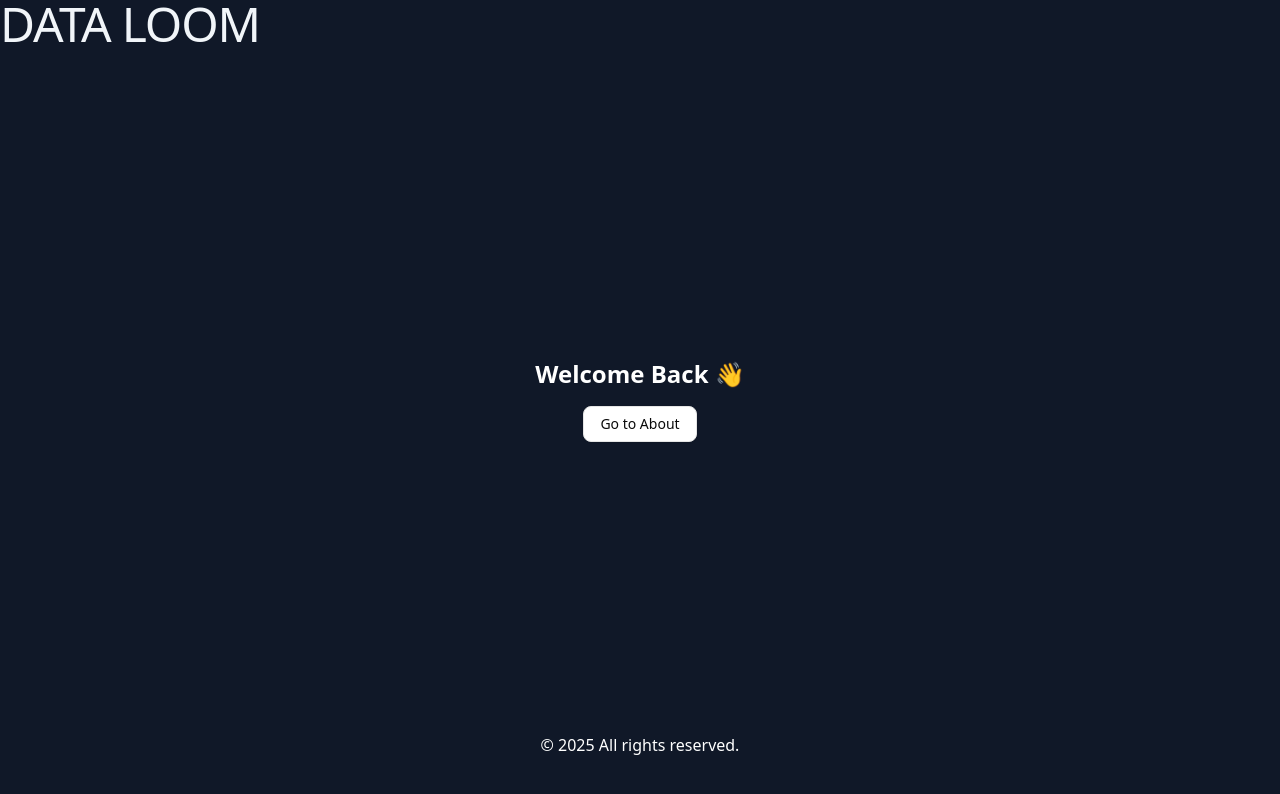
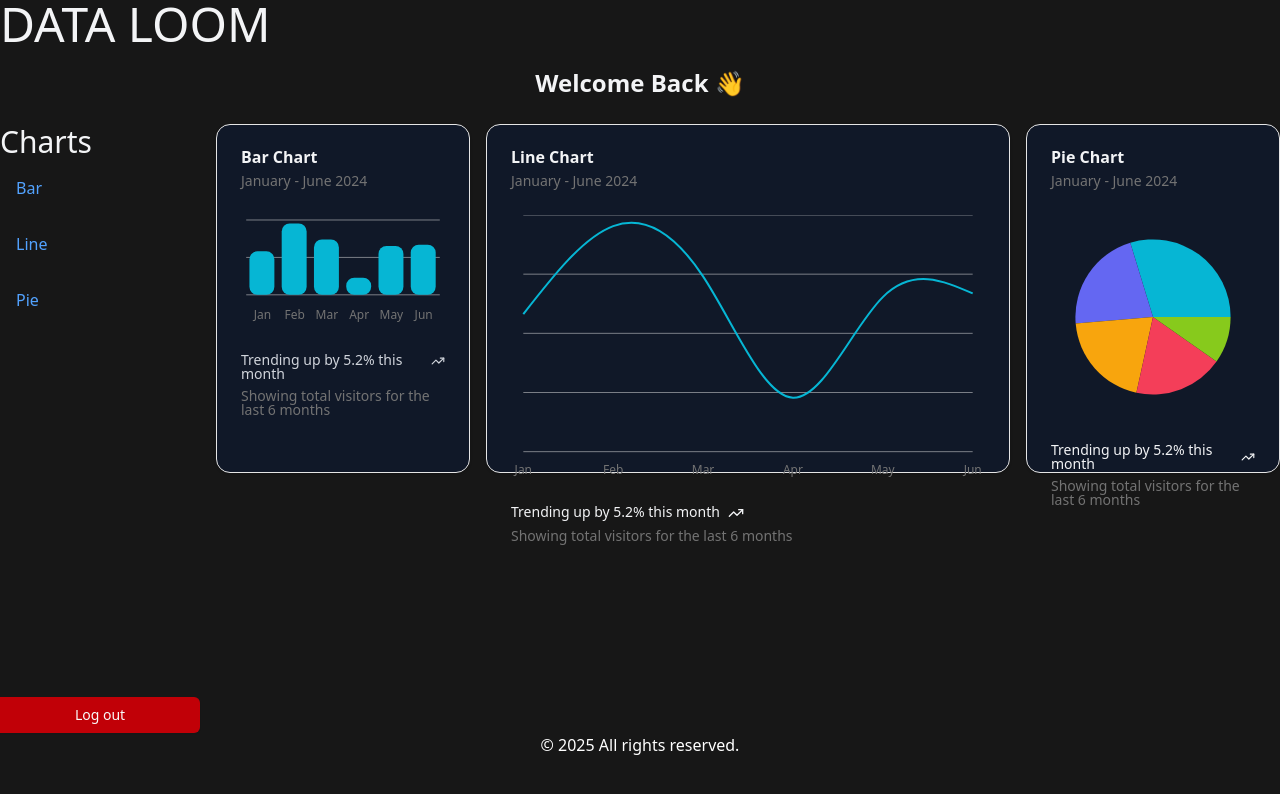
Before and after one commit to HardikDk121/Data_Loom, a React (Vite) app in the folder frontend/: page / in a window 1280 px wide. Shown: the top 794 px of the page. Built offline with nearby package versions, Linux system fonts and the light colour scheme.

Commit message:
added charts

```diff
--- /dev/null
+++ b/frontend/src/components/BackgroundImage.jsx
@@ -0,0 +1,7 @@
+function BackgroundImage()
+{
+    return(
+        <img src="assets/images/4905827.jpg " className={`rounded-2xl opacity-75 col-span-8 row-span-12 w-full h-full`} alt=""  />
+    )
+}
+export default BackgroundImage;
--- /dev/null
+++ b/frontend/src/components/BarChart.jsx
@@ -0,0 +1,72 @@
+
+import { TrendingUp } from "lucide-react"
+import { Bar, BarChart, CartesianGrid, XAxis } from "recharts"
+
+import {
+  Card,
+  CardContent,
+  CardDescription,
+  CardFooter,
+  CardHeader,
+  CardTitle,
+} from "@/components/ui/card"
+import {
+
+  ChartContainer,
+  ChartTooltip,
+  ChartTooltipContent,
+} from "@/components/ui/chart"
+const chartData = [
+  { month: "January", desktop: 186 },
+  { month: "February", desktop: 305 },
+  { month: "March", desktop: 237 },
+  { month: "April", desktop: 73 },
+  { month: "May", desktop: 209 },
+  { month: "June", desktop: 214 },
+]
+
+const chartConfig = {
+  desktop: {
+    label: "Desktop",
+    color: "hsl(var(--chart-1))",
+  },
+}
+
+export function Component() {
+  return (
+    <Card className={`col-span-3 row-span-7 bg-gray-900 `}>
+      <CardHeader>
+        <CardTitle className={`text-gray-100`}>Bar Chart</CardTitle>
+        <CardDescription>January - June 2024</CardDescription>
+      </CardHeader>
+      <CardContent>
+        <ChartContainer config={chartConfig}>
+          <BarChart accessibilityLayer data={chartData}>
+            <CartesianGrid vertical={false} />
+            <XAxis
+              dataKey="month"
+              tickLine={false}
+              tickMargin={10}
+              axisLine={false}
+              tickFormatter={(value) => value.slice(0, 3)}
+            />
+            <ChartTooltip
+              cursor={false}
+              content={<ChartTooltipContent hideLabel />}
+            />
+            <Bar dataKey="desktop" fill="var(--color-desktop)" radius={8} />
+          </BarChart>
+        </ChartContainer>
+      </CardContent>
+      <CardFooter className="flex-col items-start gap-2 text-sm">
+        <div className="flex gap-2 font-medium leading-none text-gray-300">
+          Trending up by 5.2% this month <TrendingUp className="h-4 w-4" />
+        </div>
+        <div className="leading-none text-muted-foreground">
+          Showing total visitors for the last 6 months
+        </div>
+      </CardFooter>
+    </Card>
+  )
+}
+export default Component;
--- a/frontend/src/components/Header.jsx
+++ b/frontend/src/components/Header.jsx
@@ -1,7 +1,7 @@
 function Header() {
   return (
     <header className="col-span-12 row-span-1">
-      <h1 className="text-slate-100 text-2xl  tracking-tight lg:text-5xl ">DATA LOOM </h1>
+      <h1 className="text-gray-100 text-2xl   lg:text-5xl font-normal ">DATA LOOM  </h1>
     </header>
   );
 }
--- a/frontend/src/components/Home.jsx
+++ b/frontend/src/components/Home.jsx
@@ -1,22 +1,41 @@
 import { Button } from "@/components/ui/button"
 import { Link } from 'react-router-dom'
 import { useLocation } from "react-router-dom";
+import  BarChart   from "./BarChart";
+import LineChart from "./LineChart";
+import PieChart from "./PieChart";
 function Home()
 {
-    const location =useLocation();
+  const location =useLocation();
     const name = location.state?.name;
 
     return(
-    <div className="flex flex-col items-center justify-center h-screen">
-      <h1 className="text-2xl font-bold mb-4 text-white">Welcome Back {name} 👋</h1>
+      <>
+      <h1 className="text-2xl font-bold mb-4  text-center col-span-12 ">Welcome Back {name} 👋</h1>
+      <div className="  row-span-11 col-span-2 flex flex-col  rounded-r-sm">
+        <h2 className="text-3xl">Charts</h2>
+        <ul className="list-none  h-40 flex flex-col gap-2 m-4 ">
+          <li className="flex-1  rounded-xs text-blue-400" >
+            Bar
+          </li>
+          <li className="flex-1  rounded-xs text-blue-400">
+            Line
 
+          </li>
+          <li className="flex-1  rounded-xs text-blue-400">
+            Pie
+          </li>
 
+        </ul>
+        <Button className={`bg-red-700 rounded-none rounded-r-sm box-border mt-auto `}>Log out</Button>
+        </div>
+        <div className="row-span-11 col-span-10   grid grid-cols-12 grid-rows-12 gap-4">
+          <BarChart />
+          <LineChart/>
 
-      {/* Navigate to About Page */}
-      <Link to="/about">
-        <Button variant="outline">Go to About</Button>
-      </Link>
-    </div>)
+          <PieChart/>
+          </div>
+    </>)
 }
 
 export default Home;
--- a/frontend/src/components/Layout.jsx
+++ b/frontend/src/components/Layout.jsx
@@ -9,9 +9,9 @@ function Layout({children})
     const shouldShowHeaderFooter = !hideHeaderFooterRoutes.includes(location.pathname);
 
     return (
-      <div className="App w-full h-screen  bg-gray-900 size-full grid grid-cols-12 grid-rows-12">
+      <div className="App w-full h-screen  bg-neutral-900 size-full grid grid-cols-12 grid-rows-12">
         {shouldShowHeaderFooter && <Header />}
-        <main className={`col-span-12 row-span-10  flex justify-center items-center gap-4`}>
+        <main className={`col-span-12 row-span-10  grid grid-cols-12 grid-rows-12 gap-4   w-full h-full object-cover text-gray-100`}>
           {children}
         </main>
         {shouldShowHeaderFooter && <Footer />}
--- /dev/null
+++ b/frontend/src/components/LineChart.jsx
@@ -0,0 +1,84 @@
+
+import { TrendingUp } from "lucide-react"
+import { CartesianGrid, Line, LineChart, XAxis } from "recharts"
+
+import {
+  Card,
+  CardContent,
+  CardDescription,
+  CardFooter,
+  CardHeader,
+  CardTitle,
+} from "@/components/ui/card"
+import {
+  ChartContainer,
+  ChartTooltip,
+  ChartTooltipContent,
+} from "@/components/ui/chart"
+const chartData = [
+  { month: "January", desktop: 186 },
+  { month: "February", desktop: 305 },
+  { month: "March", desktop: 237 },
+  { month: "April", desktop: 73 },
+  { month: "May", desktop: 209 },
+  { month: "June", desktop: 214 },
+]
+
+const chartConfig = {
+  desktop: {
+    label: "Desktop",
+    color: "hsl(var(--chart-1))",
+  },
+}
+
+export function Component() {
+  return (
+    <Card className={`col-span-6 row-span-7 bg-gray-900 `}>
+      <CardHeader>
+        <CardTitle className={`text-gray-100`}>Line Chart</CardTitle>
+        <CardDescription>January - June 2024</CardDescription>
+      </CardHeader>
+      <CardContent>
+        <ChartContainer config={chartConfig}>
+          <LineChart
+            accessibilityLayer
+            data={chartData}
+            margin={{
+              left: 12,
+              right: 12,
+            }}
+          >
+            <CartesianGrid vertical={false} />
+            <XAxis
+              dataKey="month"
+              tickLine={false}
+              axisLine={false}
+              tickMargin={8}
+              tickFormatter={(value) => value.slice(0, 3)}
+            />
+            <ChartTooltip
+              cursor={false}
+              content={<ChartTooltipContent hideLabel />}
+            />
+            <Line
+              dataKey="desktop"
+              type="natural"
+              stroke="var(--color-desktop)"
+              strokeWidth={2}
+              dot={false}
+            />
+          </LineChart>
+        </ChartContainer>
+      </CardContent>
+      <CardFooter className="flex-col items-start gap-2 text-sm">
+        <div className="flex gap-2 font-medium leading-none text-gray-100">
+          Trending up by 5.2% this month <TrendingUp className="h-4 w-4 " />
+        </div>
+        <div className="leading-none text-muted-foreground">
+          Showing total visitors for the last 6 months
+        </div>
+      </CardFooter>
+    </Card>
+  )
+}
+export default Component;
--- a/frontend/src/components/LoginForm.jsx
+++ b/frontend/src/components/LoginForm.jsx
@@ -25,6 +25,7 @@ import {
 import { Button } from "@/components/ui/button"
 import { Alert, AlertDescription, AlertTitle } from "@/components/ui/alert"
 import { AlertCircle } from 'lucide-react';
+import BackgroundImage from './BackgroundImage';
 const formSchema = z.object({
     email: z.string().email(),
     password: z.string().min(8),
@@ -62,8 +63,8 @@ function LoginForm() {
         }
     });
     return (<>
-        <img src="assets/images/4905827.jpg " className={`w-1/2 h-full  rounded-2xl opacity-75`} alt=""  />
-        <Card className={`w-1/4 bg-neutral-950 rounded-lg shadow-lg text-white  `}>
+        <BackgroundImage />
+        <Card className={` bg-neutral-950 rounded-lg shadow-lg text-white col-span-4 row-span-12 h-full  `}>
             <CardHeader>
                 <CardTitle className={`text-slate-100 text-3xl`}>Login</CardTitle>
             </CardHeader>
--- /dev/null
+++ b/frontend/src/components/PieChart.jsx
@@ -0,0 +1,86 @@
+"use client"
+
+import { TrendingUp } from "lucide-react"
+import { Pie, PieChart } from "recharts"
+
+import {
+  Card,
+  CardContent,
+  CardDescription,
+  CardFooter,
+  CardHeader,
+  CardTitle,
+} from "@/components/ui/card"
+import {
+
+  ChartContainer,
+  ChartTooltip,
+  ChartTooltipContent,
+} from "@/components/ui/chart"
+const chartData = [
+  { browser: "chrome", visitors: 275, fill: "var(--color-chrome)" },
+  { browser: "safari", visitors: 200, fill: "var(--color-safari)" },
+  { browser: "firefox", visitors: 187, fill: "var(--color-firefox)" },
+  { browser: "edge", visitors: 173, fill: "var(--color-edge)" },
+  { browser: "other", visitors: 90, fill: "var(--color-other)" },
+]
+
+const chartConfig = {
+  visitors: {
+    label: "Visitors",
+  },
+  chrome: {
+    label: "Chrome",
+    color: "hsl(var(--chart-1))",
+  },
+  safari: {
+    label: "Safari",
+    color: "hsl(var(--chart-2))",
+  },
+  firefox: {
+    label: "Firefox",
+    color: "hsl(var(--chart-3))",
+  },
+  edge: {
+    label: "Edge",
+    color: "hsl(var(--chart-4))",
+  },
+  other: {
+    label: "Other",
+    color: "hsl(var(--chart-5))",
+  },
+}
+export function Component() {
+  return (
+    <Card className="col-span-3 row-span-7 bg-gray-900 text-gray-100">
+      <CardHeader className="items-center pb-0">
+        <CardTitle>Pie Chart</CardTitle>
+        <CardDescription>January - June 2024</CardDescription>
+      </CardHeader>
+      <CardContent className="flex-1 pb-0">
+        <ChartContainer
+          config={chartConfig}
+          className="mx-auto aspect-square max-h-[250px]"
+        >
+          <PieChart>
+            <ChartTooltip
+              cursor={false}
+              content={<ChartTooltipContent hideLabel />}
+            />
+            <Pie data={chartData} dataKey="visitors" nameKey="browser" />
+          </PieChart>
+        </ChartContainer>
+      </CardContent>
+      <CardFooter className="flex-col gap-2 text-sm">
+        <div className="flex items-center gap-2 font-medium leading-none">
+          Trending up by 5.2% this month <TrendingUp className="h-4 w-4" />
+        </div>
+        <div className="leading-none text-muted-foreground">
+          Showing total visitors for the last 6 months
+        </div>
+      </CardFooter>
+    </Card>
+  )
+}
+
+export default Component;
--- a/frontend/src/components/RegisterForm.jsx
+++ b/frontend/src/components/RegisterForm.jsx
@@ -24,7 +24,7 @@ import {
 } from "@/components/ui/card"
 import { Alert, AlertDescription, AlertTitle } from "@/components/ui/alert";
 import { AlertCircle } from 'lucide-react';
-
+import BackgroundImage from './BackgroundImage';
 const FormSchema = z.object(
     {
         email: z.string().email("Invaild email format"),
@@ -76,8 +76,8 @@ const FormSchema = z.object(
     })
     return (
         <>
-        <img src="assets/images/4905827.jpg " className={`w-1/2 h-full  rounded-2xl opacity-75`} alt=""  />
-        <Card className={`w-1/4 h-full bg-gray-950 rounded-lg shadow-lg`}>
+        <BackgroundImage />
+        <Card className={` bg-gray-950 rounded-lg shadow-lg col-span-4 row-span-12`}>
             <CardHeader>
                 <CardTitle className={`text-slate-100 text-3xl  `}>Register</CardTitle>
             </CardHeader>
--- a/frontend/src/index.css
+++ b/frontend/src/index.css
@@ -21,11 +21,11 @@
   --border: oklch(0.922 0 0);
   --input: oklch(0.922 0 0);
   --ring: oklch(0.708 0 0);
-  --chart-1: oklch(0.646 0.222 41.116);
-  --chart-2: oklch(0.6 0.118 184.704);
-  --chart-3: oklch(0.398 0.07 227.392);
-  --chart-4: oklch(0.828 0.189 84.429);
-  --chart-5: oklch(0.769 0.188 70.08);
+  --chart-1: 188.7 94.5% 42.7%;
+  --chart-2: 239, 84%, 67%;
+  --chart-3: 39, 94%, 51%;
+  --chart-4: 351, 89%, 60%;
+  --chart-5: 83, 76%, 45%;
   --radius: 0.625rem;
   --sidebar: oklch(0.985 0 0);
   --sidebar-foreground: oklch(0.145 0 0);
```
